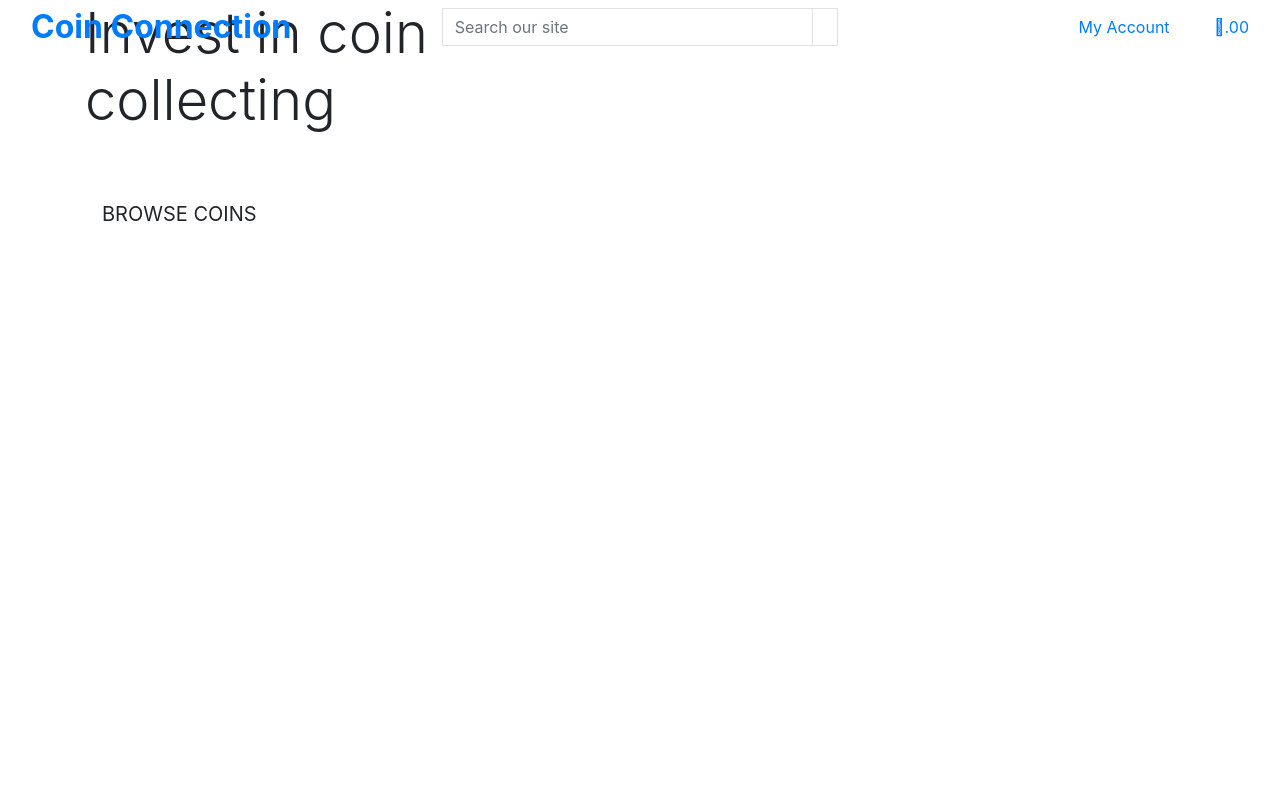
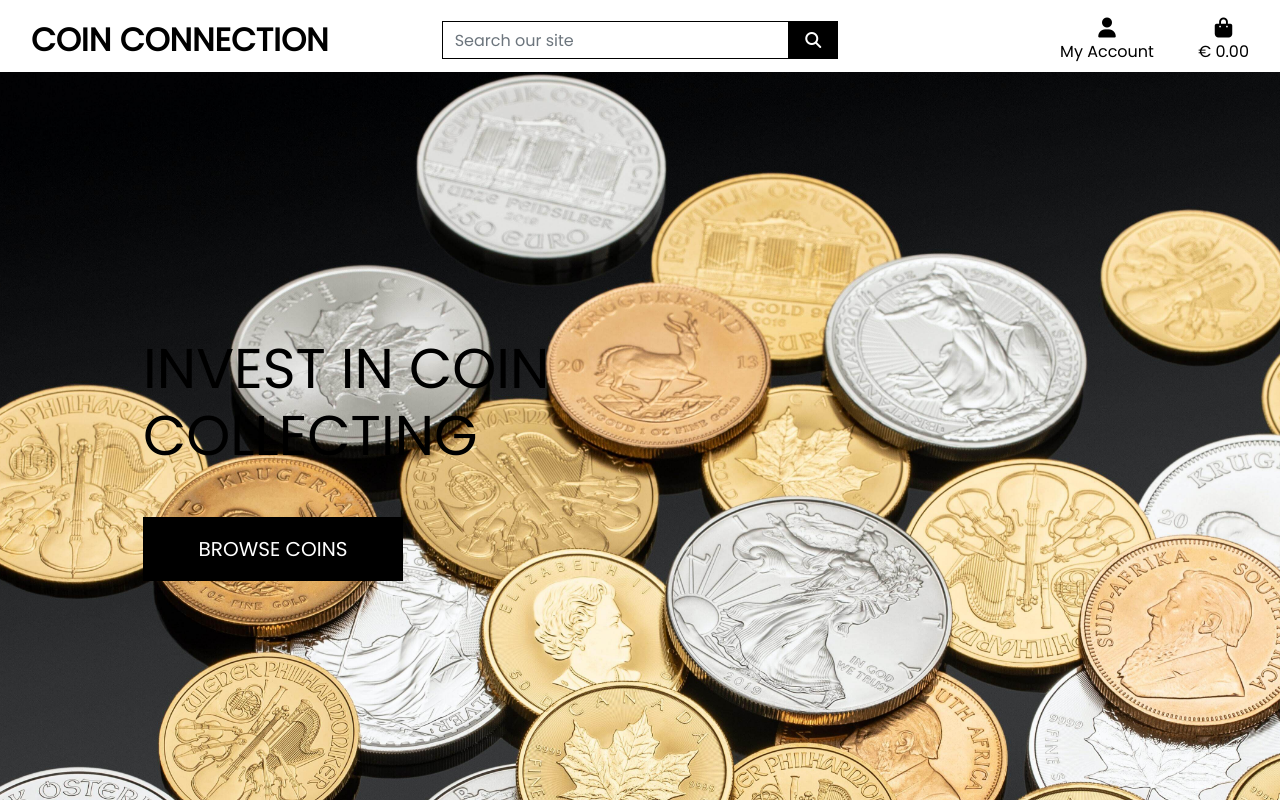
Before and after one commit to NFox13/MS4-Coin-Connection, a Django app: page / in a window 1280 px wide. Run offline with Django 3.2, Linux system fonts and the light colour scheme; some libraries are stand-ins or nearby versions.

Commit message:
Completed homepage header and CSS.

```diff
--- a/coin_connection/settings.py
+++ b/coin_connection/settings.py
@@ -152,3 +152,8 @@ STATIC_URL = '/static/'
 # https://docs.djangoproject.com/en/3.2/ref/settings/#default-auto-field
 
 DEFAULT_AUTO_FIELD = 'django.db.models.BigAutoField'
+
+STATICFILES_DIRS = (os.path.join(BASE_DIR, 'static'),)
+
+MEDIA_URL = '/media/'
+MEDIA_ROOT = os.path.join(BASE_DIR, 'media')
--- a/coin_connection/urls.py
+++ b/coin_connection/urls.py
@@ -15,9 +15,11 @@ Including another URLconf
 """
 from django.contrib import admin
 from django.urls import path, include
+from django.conf import settings
+from django.conf.urls.static import static
 
 urlpatterns = [
     path('admin/', admin.site.urls),
     path('accounts/', include('allauth.urls')),
     path('', include('home.urls')),
-]
+] + static(settings.MEDIA_URL, document_root=settings.MEDIA_ROOT)
--- /dev/null
+++ b/static/css/base.css
@@ -0,0 +1,81 @@
+html {
+    height: 100%;
+}
+
+body {
+    background: url('/media/cropped-image.jpg') no-repeat center center fixed;
+    background-size: cover;
+    height: calc(100vh - 164px);
+    color: #555;
+    font-family: 'Poppins', sans-serif;
+}
+
+/* from Bulma */
+.icon {
+    align-items: center;
+    display: inline-flex;
+    justify-content: center;
+    height: 1.5rem;
+    width: 1.5rem;
+}
+
+.logo-font {
+    text-transform: uppercase;
+}
+
+.main-logo-link {
+    width: fit-content;
+}
+
+.browse-coins-button {
+    background: black;
+    color: white;
+    min-width: 260px;
+}
+
+.btn-black {
+    background: black;
+    color: white;
+}
+
+.shop-now-button:hover,
+.shop-now-button:active,
+.shop-now-button:focus,
+.btn-black:hover,
+.btn-black:active,
+.btn-black:focus {
+    background: #222;
+    color: white;
+}
+
+.text-black {
+    color: #000 !important;
+}
+
+.border-black {
+    border: 1px solid black !important;
+}
+
+/* -------------------------------- Media Queries */
+
+/* Slightly larger container on xl screens */
+@media (min-width: 1200px) {
+  .container {
+    max-width: 80%;
+  }
+}
+
+/* fixed top navbar only on medium and up */
+@media (min-width: 992px) {
+    .fixed-top-desktop-only {
+        position: fixed;
+        top: 0;
+        right: 0;
+        left: 0;
+        z-index: 1030;
+    }
+
+    .header-container {
+        padding-top: 164px;
+    }
+}
--- a/templates/base.html
+++ b/templates/base.html
@@ -17,6 +17,10 @@
     <!-- Bootstrap CSS -->
     {% block corecss %}
         <link rel="stylesheet" href="https://stackpath.bootstrapcdn.com/bootstrap/4.4.1/css/bootstrap.min.css" integrity="sha384-Vkoo8x4CGsO3+Hhxv8T/Q5PaXtkKtu6ug5TOeNV6gBiFeWPGFN9MuhOf23Q9Ifjh" crossorigin="anonymous">
+        <link rel="preconnect" href="https://fonts.googleapis.com">
+        <link rel="preconnect" href="https://fonts.gstatic.com" crossorigin>
+        <link href="https://fonts.googleapis.com/css2?family=Poppins&display=swap" rel="stylesheet">
+        <link rel="stylesheet" href="{% static 'css/base.css' %}">
     {% endblock %}
 
     {% block extra_css %}
@@ -24,6 +28,7 @@
 
     <!-- jQuery first, then Popper.js, then Bootstrap JS -->
     {% block corejs %}
+        <script src="https://kit.fontawesome.com/946f0d4723.js" crossorigin="anonymous"></script>
         <script src="https://code.jquery.com/jquery-3.4.1.slim.min.js" integrity="sha384-J6qa4849blE2+poT4WnyKhv5vZF5SrPo0iEjwBvKU7imGFAV0wwj1yYfoRSJoZ+n" crossorigin="anonymous">
         </script>
         <script src="https://cdn.jsdelivr.net/npm/popper.js@1.16.0/dist/umd/popper.min.js" integrity="sha384-Q6E9RHvbIyZFJoft+2mJbHaEWldlvI9IOYy5n3zV9zzTtmI3UksdQRVvoxMfooAo" crossorigin="anonymous">
@@ -40,7 +45,7 @@
 
 <body>
     <header class="container-fluid fixed-top">
-        <div class="row">
+        <div id="topnav" class="row bg-white pt-lg-2 d-none d-lg-flex">
             <div class="col-12 col-lg-4 my-auto py-1 py-lg-0 text-center text-lg-left">
                 <a href="{% url 'home' %}" class="nav-link main-logo-link">
                     <h2 class="logo-font text-black my-0"><strong>Coin Connection</strong></h2>
@@ -90,7 +95,7 @@
                                     {% if grand_total %}
                                         &#8364{{ grand_total|floatformat:2 }}
                                     {% else %}
-                                        &#83640.00
+                                        &#8364 0.00
                                     {% endif %}
                                 </p>
                             </div>
```
Also changed, not shown: media/cropped-image.jpg (added).
